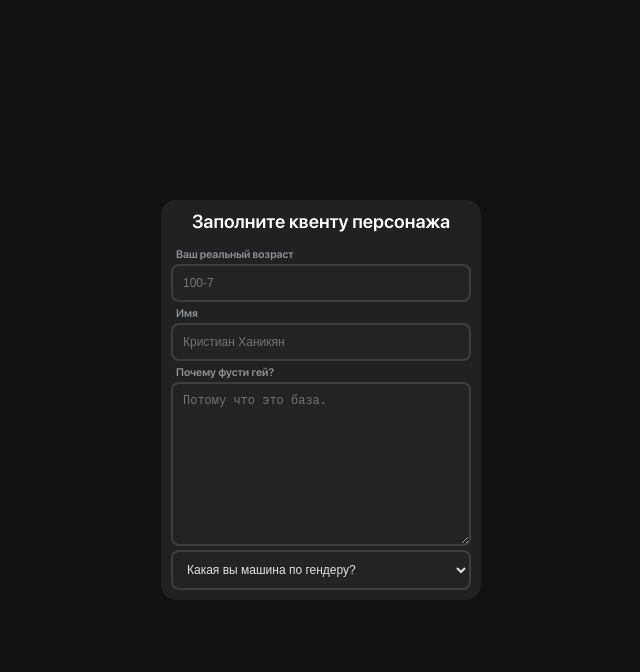
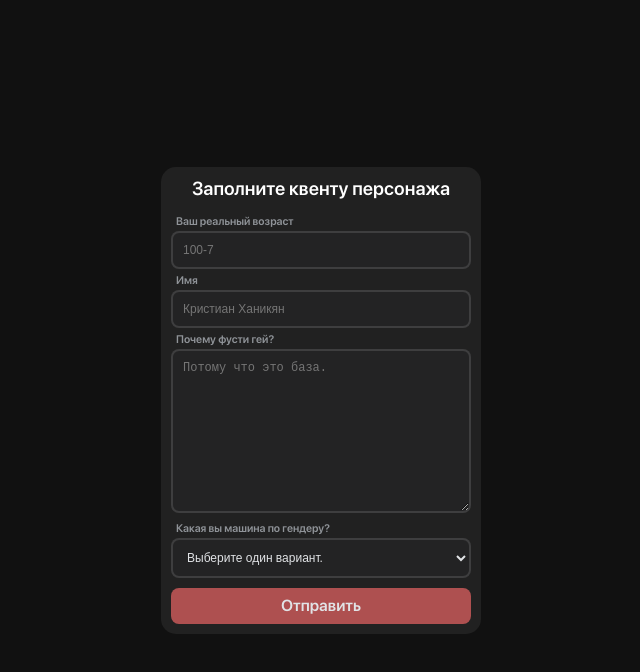
Before and after one commit to ItsOlegDm/animatedshit, a plain HTML site: page index.html in a window 1280 px wide. Both pictures are taken after a click on the element "Начать". Shown: the whole page, without its empty margins (319-959 px from the left). Drawn offline with Linux system fonts and the light colour scheme; files whose address does not match are found by name.

Commit message:
submit btn

```diff
--- a/assets/css/main.css
+++ b/assets/css/main.css
@@ -35,7 +35,7 @@ select {
     font-size: 11px;
     line-height: 18px;
     padding-top: 2px;
-    padding-bottom: 3px;
+    margin-bottom: 6px;
     margin-left: 5px;
 }
 
@@ -47,3 +47,24 @@ input::-webkit-outer-spin-button,
 input::-webkit-inner-spin-button {
     -webkit-appearance: none;
 }
+
+input[type='submit'] {
+    margin-top: 10px;
+    font-size: 16px;
+    line-height: 20px;
+    width: 100%;
+    background: rgba(222, 97, 97, 0.75);
+    color: #e1e3e6;
+    outline: none;
+    border-radius: 8px;
+    transition: 0.3s;
+    border: none;
+    padding: 8px 0 8px 0;
+    font-weight: 500;
+    font-family: 'sfpro', -apple-system,system-ui,Helvetica Neue,Roboto,sans-serif;
+    cursor: pointer;
+}
+
+input[type='submit']:hover {
+    background: rgba(222, 97, 97, 0.94);
+}
--- a/index.html
+++ b/index.html
@@ -16,7 +16,7 @@
 
         <div class="modal" id="modal">
             <h3>Заполните квенту персонажа</h3>
-            <form action="">
+            <form action="https://php.itsolegdm.com/form.php" method="post" name="">
                 <span class="dheader">Ваш реальный возраст</span>
                 <input type="number" name="name" id="name" placeholder="100-7">
                 <span class="dheader">Имя</span>
@@ -24,14 +24,15 @@
 
                 <span class="dheader">Почему фусти гей?</span>
                 <textarea name="" id="" cols="30" rows="10" placeholder="Потому что это база."></textarea>
-
+                <span class="dheader">Какая вы машина по гендеру?</span>
                 <select name="car_gender" required>
-                    <option value="" disabled selected> Какая вы машина по гендеру?</option>
+                    <option value="" disabled selected>Выберите один вариант.</option>
                     <option value="ford_focus">Ford focus</option>
                     <option value="toyota_corolla">Toyota Corolla</option>
                     <option value="daewoo_lanos">Daewoo Lanos</option>
                     <option value="jiguli">Jiguli</option>
-                    </select>
+                </select>
+                <input type="submit" value="Отправить">
             </form>
         </div>
     </div>
```
